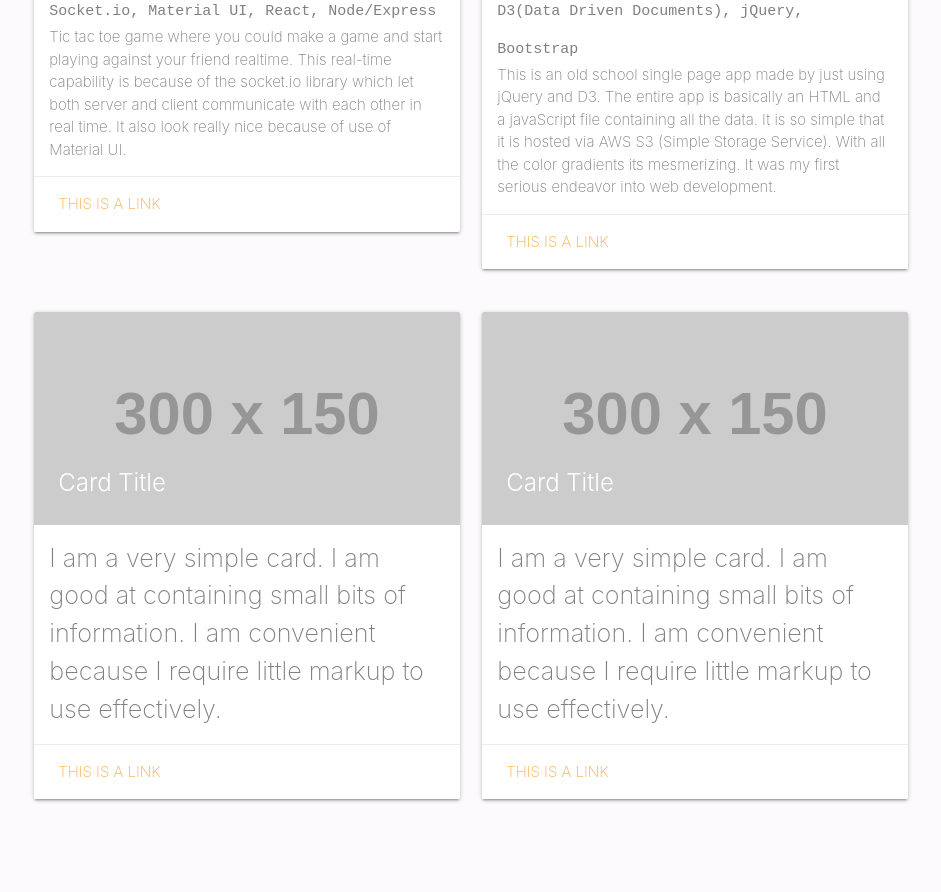
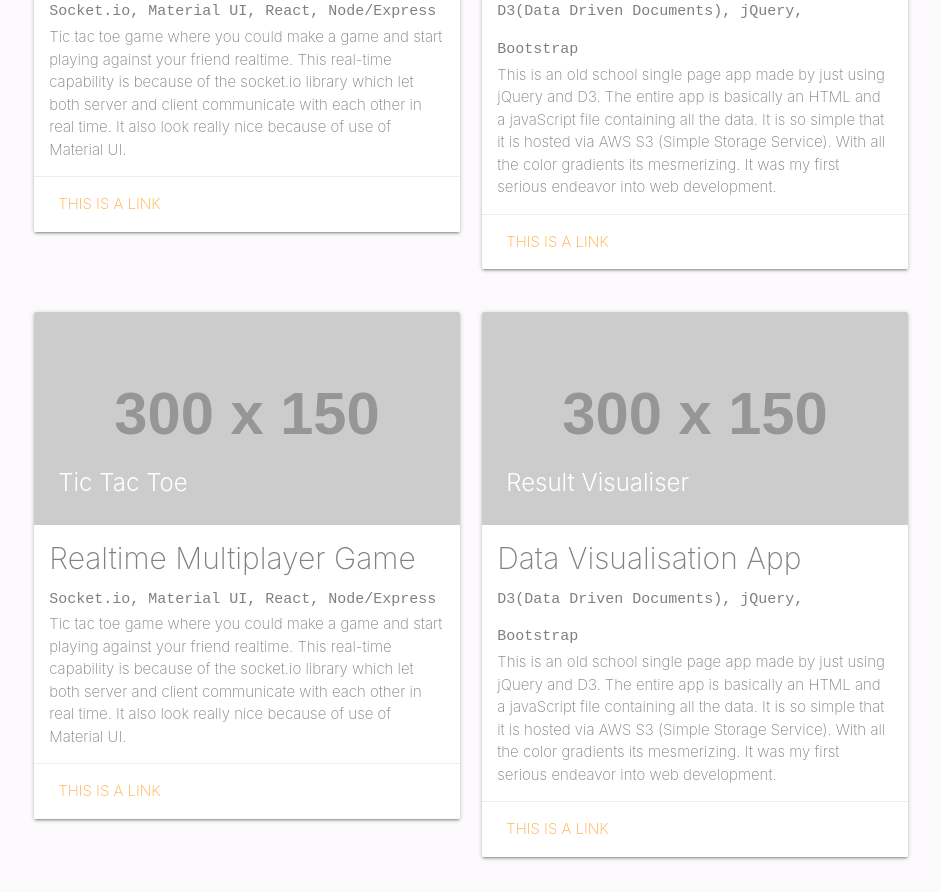
Before and after one commit to garybains/portfolio, a plain HTML site: page index.html in a window 1280 px wide. Shown: the part 1067-1959 px from the top of the page, without its empty margins (169-1110 px from the left). Before the commit the page ends 1901 px from the top, so only its background shows below. Drawn offline with nearby package versions, Linux system fonts and the light colour scheme; placeholder pictures from the web are drawn by us.

Commit message:
Replace Contact with Email with link to college email with mailto and make remaning project cards consistent with rest

```diff
--- a/index.html
+++ b/index.html
@@ -24,7 +24,7 @@
           <ul id="navigation">
             <li><a href="#top">Home</a></li>
             <li><a href="#projects">Projects</a></li>
-            <li><a href="#">Contact</a></li>
+            <li><a href="mailto:gsingh0370@conestogac.on.ca?Subject=Co%20op">Email</a></li>
           </ul>
         </div>
       </nav>
@@ -144,11 +144,17 @@
             <div class="card flow-text">
               <div class="card-image">
                 <img src="http://placehold.it/300x150">
-                <span class="card-title">Card Title</span>
+                <span class="card-title">Tic Tac Toe</span>
               </div>
               <div class="card-content">
-                <p>I am a very simple card. I am good at containing small bits of information.
-                I am convenient because I require little markup to use effectively.</p>
+                <h3 class="project-name">Realtime Multiplayer Game</h3>
+                <span class="project-tech">Socket.io, Material UI, React, Node/Express</span>
+                <div class="project-desc">
+                  Tic tac toe game where you could make a game and start playing against your
+                  friend realtime. This real-time capability is because of the socket.io library
+                  which let both server and client communicate with each other in real time.
+                  It also look really nice because of use of Material UI.
+                </div>
               </div>
               <div class="card-action">
                 <a href="#">This is a link</a>
@@ -160,11 +166,18 @@
             <div class="card flow-text">
               <div class="card-image">
                 <img src="http://placehold.it/300x150">
-                <span class="card-title">Card Title</span>
+                <span class="card-title">Result Visualiser</span>
               </div>
               <div class="card-content">
-                <p>I am a very simple card. I am good at containing small bits of information.
-                I am convenient because I require little markup to use effectively.</p>
+                <h3 class="project-name">Data Visualisation App</h3>
+                <span class="project-tech">D3(Data Driven Documents), jQuery, Bootstrap</span>
+                <div class="project-desc">
+                  This is an old school single page app made by just using jQuery and D3.
+                  The entire app is basically an HTML and a javaScript file containing all the
+                  data. It is so simple that it is hosted via AWS S3 (Simple Storage Service).
+                  With all the color gradients its mesmerizing. It was my first serious endeavor
+                  into web development.
+                </div>
               </div>
               <div class="card-action">
                 <a href="#">This is a link</a>
```
